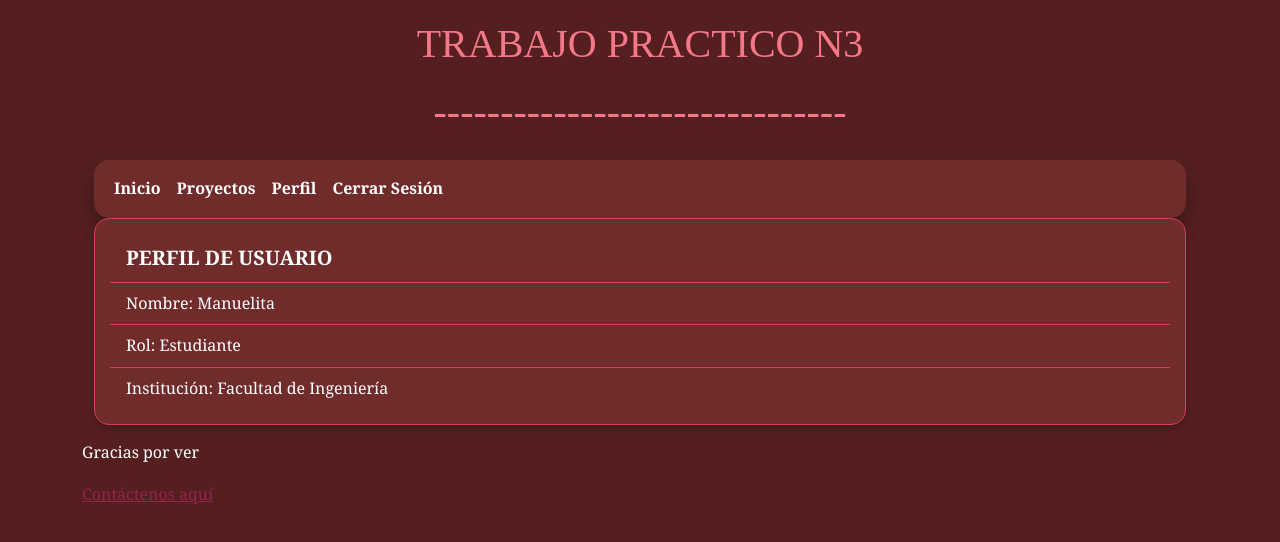
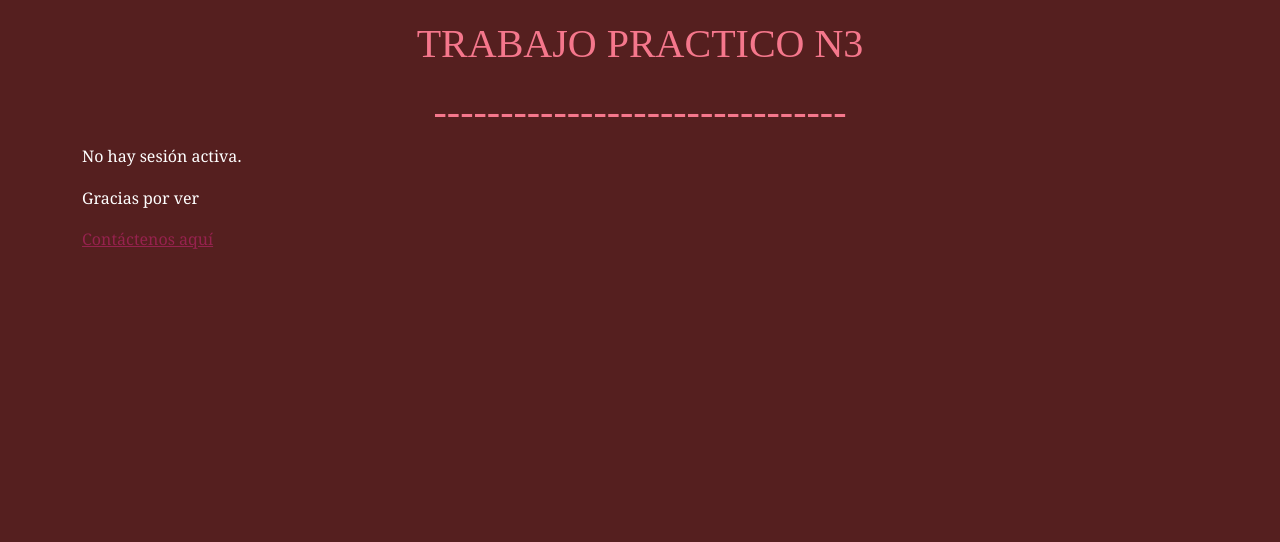
Before and after one commit to Meliip414/PV_tp3_grupo16, a React (Vite) app in the folder pv_tp3_grupo16/: page /perfil in a window 1280 px wide. Shown: the top 542 px of the page. Built offline with nearby package versions, Linux system fonts and the light colour scheme.

Commit message:
Cambios en PerfilUsuario.jsx - Villena Luisana Bárbara

```diff
--- a/pv_tp3_grupo16/src/views/PerfilUsuario.jsx
+++ b/pv_tp3_grupo16/src/views/PerfilUsuario.jsx
@@ -1,7 +1,14 @@
 import { Container, Card, ListGroup } from 'react-bootstrap';
 import Navegacion from '../components/Nav';
+import { UsuarioContext } from '../context/UsuarioContext';
+import { useContext } from 'react';
 
 const PerfilUsuario = () => {
+
+    const { usuarioActivo } = useContext(UsuarioContext);
+
+    if (!usuarioActivo) return <p>No hay sesión activa.</p>;
+
     return (
 
         <Container className="mt-4">
@@ -14,17 +21,19 @@ const PerfilUsuario = () => {
                 </Card.Header>
 
                 <ListGroup variant="flush">
-
                     <ListGroup.Item>
-                        Nombre: Manuelita
+                        Nombre: {usuarioActivo.nombre}
+                    </ListGroup.Item>
+                    <ListGroup.Item>
+                        dni: {usuarioActivo.dni}
                     </ListGroup.Item>
 
                     <ListGroup.Item>
-                        Rol: Estudiante
+                        Rol: {usuarioActivo.rol}
                     </ListGroup.Item>
 
                     <ListGroup.Item>
-                        Institución: Facultad de Ingeniería
+                        Institución: {usuarioActivo.institucion}
                     </ListGroup.Item>
 
                 </ListGroup>
```
